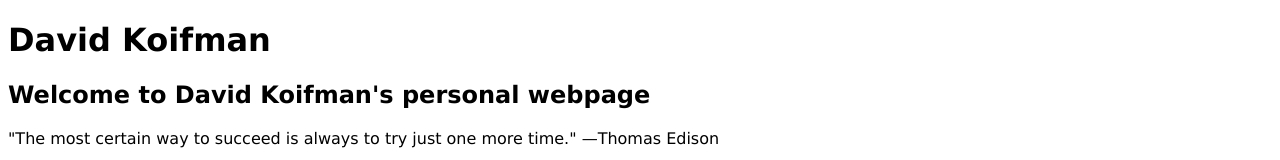
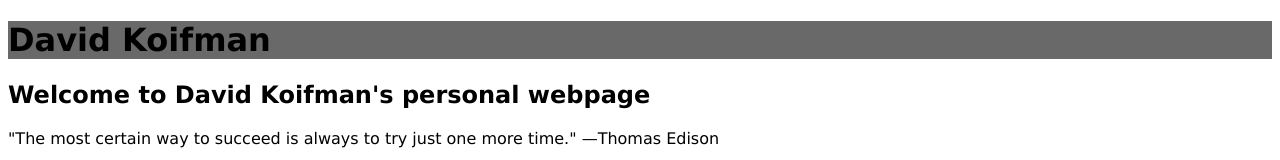
Before and after one commit to David-Koifman/personal-page, a plain HTML site: page index.html in a window 1280 px wide. Shown: the top 160 px of the page. Drawn offline with Linux system fonts and the light colour scheme; grey boxes are pictures that could not be loaded.

Commit message:
Start improving style

```diff
--- a/style.css
+++ b/style.css
@@ -1,3 +1,7 @@
 body {
-    font-family: Verdana;
+  font-family: Verdana;
 }
+
+#header {
+  background-color: dimgray;
+}
```
